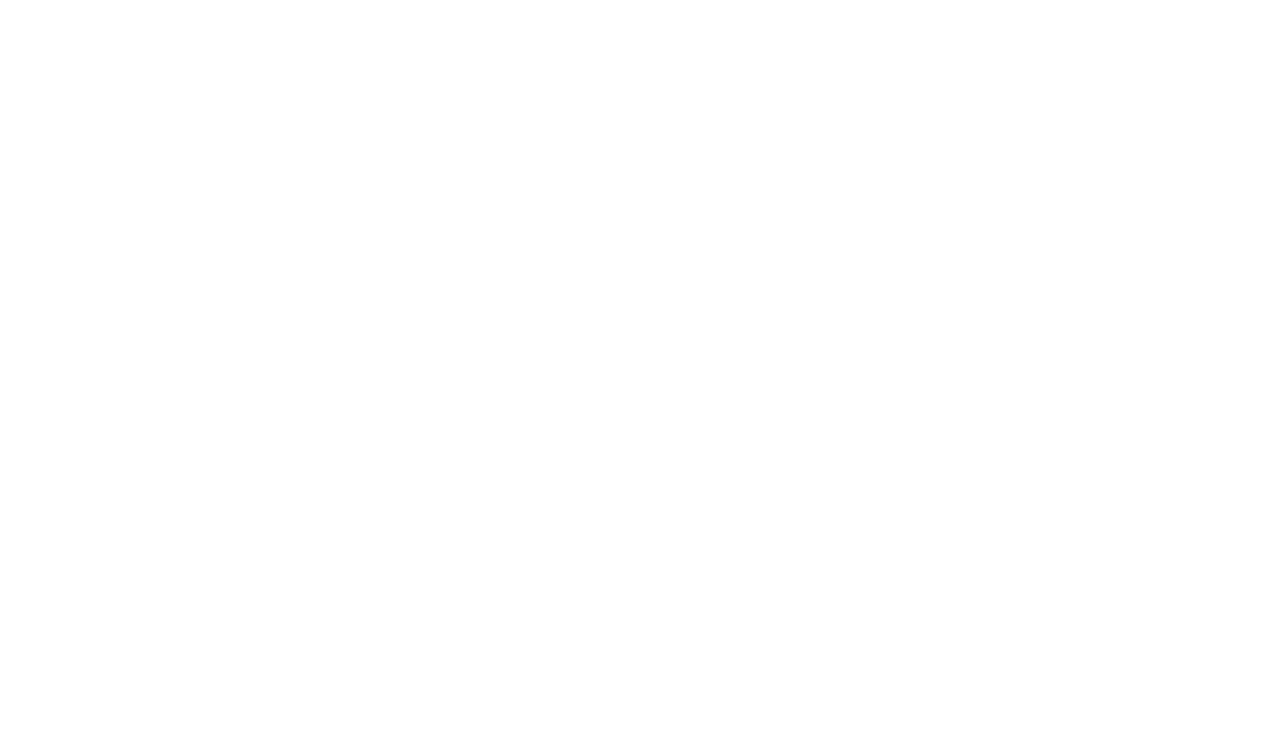
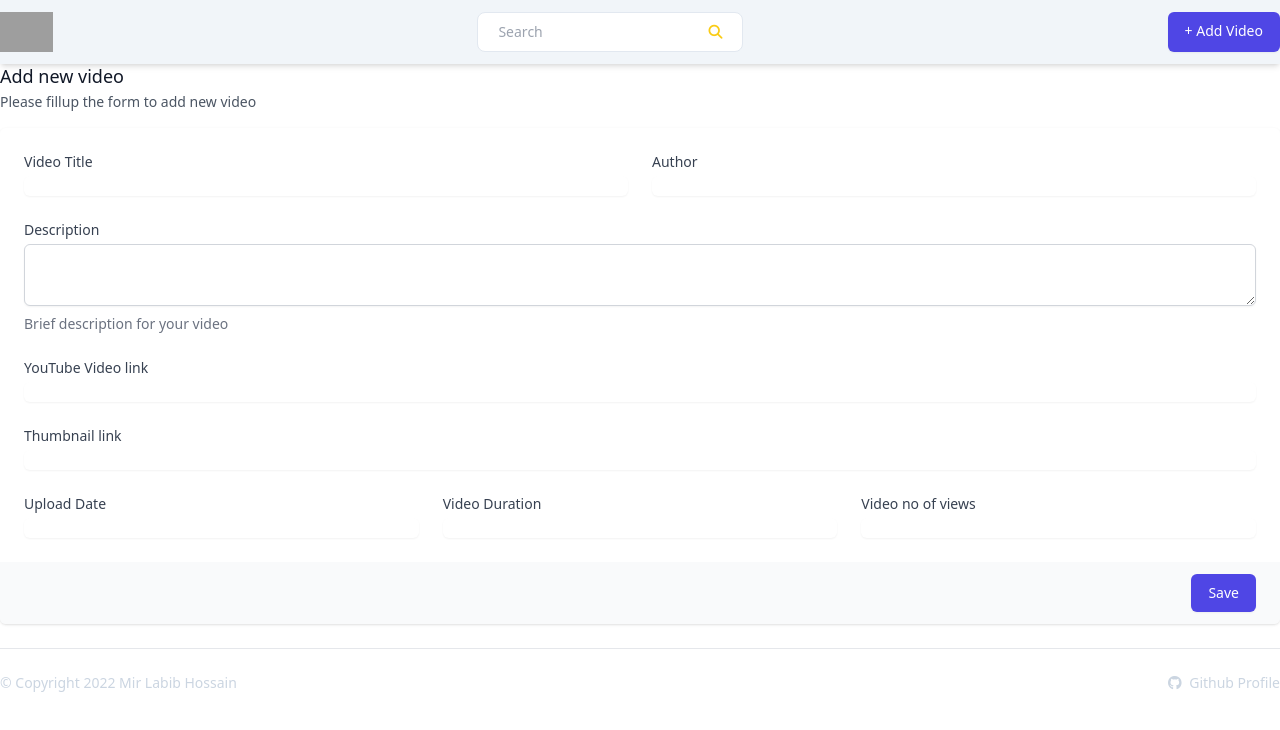
Before and after one commit to Mir-Labib-Hossain/Crypto-TV, a React (Create React App) app: page /videos/add in a window 1280 px wide. Before the commit this address had no page. Shown: the top 730 px of the page. Built offline with nearby package versions, Linux system fonts and the light colour scheme; grey boxes are pictures that could not be loaded.

Commit message:
LWS - 8.2 - UI

```diff
--- a/src/App.tsx
+++ b/src/App.tsx
@@ -1,17 +1,22 @@
-import { lazy, Suspense } from "react";
+import { lazy } from "react";
 import { BrowserRouter as Router, Route, Routes } from "react-router-dom";
 import Layout from "./layout";
 
 const App = () => {
   const Home = lazy(() => import("./pages/home"));
   const Video = lazy(() => import("./pages/video"));
+  const AddVideo = lazy(() => import("./pages/addVideo"));
+  const EditVideo = lazy(() => import("./pages/editVideo"));
+
   return (
     <Router>
       <Routes>
         <Route element={<Layout />}>
           <Route path="/" element={<Home />} />
-          <Route path="/video/:videoId" element={<Video />} />
-          <Route path="/video/:videoId/:author" element={<Video />} />
+          <Route path="/videos/:videoId" element={<Video />} />
+          <Route path="/videos/:videoId/:author" element={<Video />} />
+          <Route path="/videos/edit/:videoId" element={<EditVideo />} />
+          <Route path="/videos/add" element={<AddVideo />} />
         </Route>
       </Routes>
     </Router>
--- a/src/components/navbar/index.tsx
+++ b/src/components/navbar/index.tsx
@@ -11,6 +11,12 @@
           <img className="h-10" src="https://www.iconpacks.net/icons/2/free-cryptocurrency-coin-icon-2422-thumb.png" alt="Crypto" />
         </Link>
         <Search />
+        <Link
+                    to="/videos/add"
+                    className="inline-flex justify-center py-2 px-4 border border-transparent shadow-sm text-sm font-medium rounded-md text-white bg-indigo-600 hover:bg-indigo-700 focus:outline-none focus:ring-0 focus:ring-offset-0 focus:ring-indigo-500"
+                >
+                    + Add Video
+                </Link>
       </div>
     </nav>
   );
--- /dev/null
+++ b/src/components/textArea/index.tsx
@@ -0,0 +1,18 @@
+type Props = {
+  title: string;
+  attributes?: any;
+};
+
+const TextArea = ({ title, attributes }: Props) => {
+  return (
+    <>
+      <label className="block text-sm font-medium text-gray-700">{title}</label>
+      <div className="mt-1">
+        <textarea {...attributes} rows="3" className="shadow-sm focus:ring-indigo-500 focus:border-indigo-500 mt-1 block w-full sm:text-sm border border-gray-300 rounded-md"></textarea>
+      </div>
+      <p className="mt-2 text-sm text-gray-500">Brief description for your video</p>
+    </>
+  );
+};
+
+export default TextArea;
--- /dev/null
+++ b/src/components/textInput/index.tsx
@@ -0,0 +1,15 @@
+type Props = {
+  title: string;
+  attributes?: any;
+};
+
+const TextInput = ({ title, attributes }: Props) => {
+  return (
+    <>
+      <label className="block text-sm font-medium text-gray-700">{title}</label>
+      <input type="text" className="mt-1 focus:ring-indigo-500 focus:border-indigo-500 block w-full shadow-sm sm:text-sm border-gray-300 rounded-md" {...attributes} />
+    </>
+  );
+};
+
+export default TextInput;
--- /dev/null
+++ b/src/pages/addVideo/form.tsx
@@ -0,0 +1,57 @@
+import TextArea from "../../components/textArea";
+import TextInput from "../../components/textInput";
+
+type Props = {};
+
+const Form = (props: Props) => {
+  return (
+    <form action="#" method="POST">
+      <div className="shadow overflow-hidden sm:rounded-md">
+        <div className="px-4 py-5 bg-white sm:p-6">
+          <div className="grid grid-cols-6 gap-6">
+            <div className="col-span-6 sm:col-span-3">
+              <TextInput title="Video Title" />
+            </div>
+
+            <div className="col-span-6 sm:col-span-3">
+              <TextInput title="Author" />
+            </div>
+
+            <div className="col-span-6">
+              <TextArea title="Description" />
+            </div>
+
+            <div className="col-span-6">
+              <TextInput title="YouTube Video link" />
+            </div>
+
+            <div className="col-span-6">
+              <TextInput title="Thumbnail link" />
+            </div>
+
+            <div className="col-span-6 sm:col-span-6 lg:col-span-2">
+              <TextInput title="Upload Date" />
+            </div>
+
+            <div className="col-span-6 sm:col-span-3 lg:col-span-2">
+              <TextInput title="Video Duration" />
+            </div>
+
+            <div className="col-span-6 sm:col-span-3 lg:col-span-2">
+              <TextInput title="Video no of views" />
+            </div>
+          </div>
+        </div>
+        <div className="px-4 py-3 bg-gray-50 text-right sm:px-6">
+          <button type="submit" className="inline-flex justify-center py-2 px-4 border border-transparent shadow-sm text-sm font-medium rounded-md text-white bg-indigo-600 hover:bg-indigo-700 focus:outline-none focus:ring-0 focus:ring-offset-0 focus:ring-indigo-500">
+            Save
+          </button>
+        </div>
+
+        {/* <Success message="Video was added successfully" /> */}
+      </div>
+    </form>
+  );
+};
+
+export default Form;
--- /dev/null
+++ b/src/pages/addVideo/index.tsx
@@ -0,0 +1,21 @@
+import Form from "./form";
+
+type Props = {};
+
+const AddVideo = (props: Props) => {
+  return (
+    <div className="max-w-7xl mx-auto px-5 lg:px-0">
+      <div className="w-full">
+        <div className="px-4 sm:px-0 pb-4">
+          <h3 className="text-lg font-medium leading-6 text-gray-900">Add new video</h3>
+          <p className="mt-1 text-sm text-gray-600">Please fillup the form to add new video</p>
+        </div>
+        <div className="mt-5 md:mt-0 md:col-span-2">
+          <Form />
+        </div>
+      </div>
+    </div>
+  );
+};
+
+export default AddVideo;
--- /dev/null
+++ b/src/pages/editVideo/form.tsx
@@ -0,0 +1,55 @@
+import TextArea from "../../components/textArea";
+import TextInput from "../../components/textInput";
+
+type Props = {};
+
+const Form = (props: Props) => {
+  return (
+    <form action="#" method="POST">
+      <div className="shadow overflow-hidden sm:rounded-md">
+        <div className="px-4 py-5 bg-white sm:p-6">
+          <div className="grid grid-cols-6 gap-6">
+            <div className="col-span-6 sm:col-span-3">
+              <TextInput title="Video Title" />
+            </div>
+
+            <div className="col-span-6 sm:col-span-3">
+              <TextInput title="Author" />
+            </div>
+
+            <div className="col-span-6">
+              <TextArea title="Description" />
+            </div>
+
+            <div className="col-span-6">
+              <TextInput title="YouTube Video link" />
+            </div>
+
+            <div className="col-span-6">
+              <TextInput title="Thumbnail link" />
+            </div>
+
+            <div className="col-span-6 sm:col-span-6 lg:col-span-2">
+              <TextInput title="Upload Date" />
+            </div>
+
+            <div className="col-span-6 sm:col-span-3 lg:col-span-2">
+              <TextInput title="Video Duration" />
+            </div>
+
+            <div className="col-span-6 sm:col-span-3 lg:col-span-2">
+              <TextInput title="Video no of views" />
+            </div>
+          </div>
+        </div>
+        <div className="px-4 py-3 bg-gray-50 text-right sm:px-6">
+          <button type="submit" className="inline-flex justify-center py-2 px-4 border border-transparent shadow-sm text-sm font-medium rounded-md text-white bg-indigo-600 hover:bg-indigo-700 focus:outline-none focus:ring-0 focus:ring-offset-0 focus:ring-indigo-500">
+            Save
+          </button>
+        </div>
+      </div>
+    </form>
+  );
+};
+
+export default Form;
--- /dev/null
+++ b/src/pages/editVideo/index.tsx
@@ -0,0 +1,21 @@
+import Form from "./form";
+
+type Props = {};
+
+const EditVideo = (props: Props) => {
+  return (
+    <div className="max-w-7xl mx-auto px-5 lg:px-0">
+      <div className="w-full">
+        <div className="px-4 sm:px-0 pb-4">
+          <h3 className="text-lg font-medium leading-6 text-gray-900">Edit video</h3>
+          <p className="mt-1 text-sm text-gray-600">Please fillup the form to edit video</p>
+        </div>
+        <div className="mt-5 md:mt-0 md:col-span-2">
+          <Form />
+        </div>
+      </div>
+    </div>
+  );
+};
+
+export default EditVideo;
--- a/src/pages/home/VideoCard.tsx
+++ b/src/pages/home/VideoCard.tsx
@@ -11,22 +11,22 @@
     <div className="col-span-12 sm:col-span-6 md:col-span-3 duration-300 hover:scale-[1.03]">
       <div className="w-full flex flex-col">
         <div className="relative">
-          <Link to={`/video/${id}`}>
+          <Link to={`/videos/${id}`}>
             <img src={thumbnail} className="w-full h-auto" alt="Some videoCard title" />
           </Link>
           <p className="absolute right-2 bottom-2 bg-gray-900 text-gray-100 text-xs px-1 py">{date}</p>
         </div>
 
         <div className="flex flex-row mt-2 gap-2">
-          <Link to={`/video/${id}/${author}`} className="shrink-0">
+          <Link to={`/videos/${id}/${author}`} className="shrink-0">
             <img src={avatar} className="rounded-full h-6 w-6" alt={author} />
           </Link>
 
           <div className="flex flex-col">
-            <Link to={`/video/${id}`}>
+            <Link to={`/videos/${id}`}>
               <p className="text-slate-900 text-sm font-semibold">{title}</p>
             </Link>
-            <Link to={`/video/${id}/${author}`} className="text-gray-600 text-xs mt-2 hover:text-gray-600">
+            <Link to={`/videos/${id}/${author}`} className="text-gray-600 text-xs mt-2 hover:text-gray-600">
               {author}
             </Link>
             <p className="text-gray-500 text-xs mt-1">
--- a/src/pages/video/Details.tsx
+++ b/src/pages/video/Details.tsx
@@ -1,3 +1,4 @@
+import EditDeleteBtn from "./editDeleteBtn";
 import LikeUnlike from "./LikeUnlike";
 
 type Props = {
@@ -17,11 +18,11 @@
       <h1 className="text-lg font-semibold tracking-tight text-slate-800">{title}</h1>
       <div className="pb-4 flex items-center space-between border-b">
         <h2 className="text-sm leading-[1.7142857] text-slate-600 w-full">Uploaded on {date}</h2>
-
-        {/* <!-- like/unlike --> */}
-        <LikeUnlike id={id} prevLikes={likes} prevUnlikes={unlikes} />
+        <div className="flex">
+          <LikeUnlike id={id} prevLikes={likes} prevUnlikes={unlikes} />
+          <EditDeleteBtn />
+        </div>
       </div>
-
       <div className="mt-4 text-sm text-[#334155] dark:text-slate-300">{description}</div>
     </div>
   );
--- a/src/pages/video/RelatedVideo.tsx
+++ b/src/pages/video/RelatedVideo.tsx
@@ -10,17 +10,17 @@
   return (
     <div className="w-full flex flex-row gap-2 items-center mb-4">
       <div className="relative w-[168px] h-[94px] flex-none duration-300 hover:scale-[1.03]">
-        <Link to={`/video/${id}`}>
+        <Link to={`/videos/${id}`}>
           <img src={thumbnail} className="object-cover" alt={title} />
         </Link>
         <p className="absolute right-2 bottom-2 bg-gray-900 text-gray-100 text-xs px-1 py">{duration}</p>
       </div>
 
       <div className="flex flex-col w-full">
-        <Link to={`/video/${id}`}>
+        <Link to={`/videos/${id}`}>
           <p className="text-slate-900 text-sm font-semibold">{title}</p>
         </Link>
-        <Link to={`/video/${id}/${author}`} className="text-gray-400 text-xs mt-2 hover:text-gray-600">
+        <Link to={`/videos/${id}/${author}`} className="text-gray-400 text-xs mt-2 hover:text-gray-600">
           {author}
         </Link>
         <p className="text-gray-400 text-xs mt-1">
--- /dev/null
+++ b/src/pages/video/editDeleteBtn.tsx
@@ -0,0 +1,28 @@
+import { Link } from "react-router-dom";
+import deleteIcon from "../../assets/delete.svg";
+import editIcon from "../../assets/edit.svg";
+
+type Props = {};
+
+const EditDeleteBtn = (props: Props) => {
+  return (
+    <div className="flex gap-6 w-full justify-end">
+      <div className="flex gap-1">
+        <div className="shrink-0">
+          <img className="w-5 block" src={editIcon} alt="Edit" />
+        </div>
+        <Link to="/videos/edit/1">
+          <span className="text-sm leading-[1.7142857] text-slate-600 cursor-pointer">Edit</span>
+        </Link>
+      </div>
+      <div className="flex gap-1">
+        <div className="shrink-0">
+          <img className="w-5 block" src={deleteIcon} alt="Delete" />
+        </div>
+        <div className="text-sm leading-[1.7142857] text-slate-600 cursor-pointer">Delete</div>
+      </div>
+    </div>
+  );
+};
+
+export default EditDeleteBtn;
```
Also changed, not shown: src/assets/delete.svg (added), src/assets/edit.svg (added).
